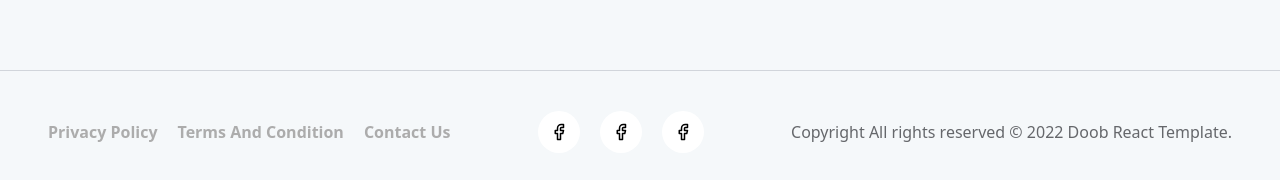
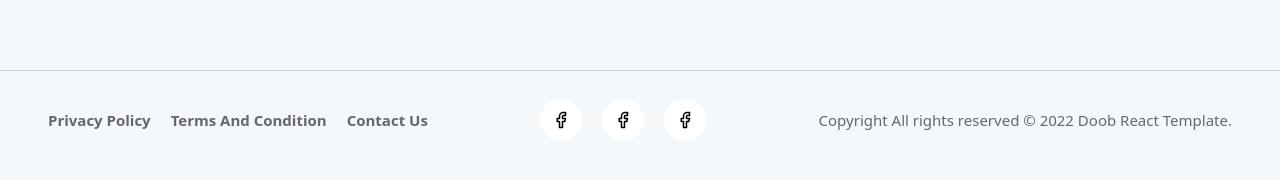
Before and after one commit to Rayhan-abdullha/client-porfolio, a React (Vite) app: page / in a window 1280 px wide. Shown: the part 5445-5625 px from the top of the page. Built offline with nearby package versions, Linux system fonts and the light colour scheme.

Commit message:
footer menulist hover css added

```diff
--- a/src/components/ContactMe.tsx
+++ b/src/components/ContactMe.tsx
@@ -13,7 +13,7 @@ const ContactMe = () => {
                 <form className='md:w-1/2 flex flex-col gap-5 mt-10 md:mt-0'>
                     {
                         contactForm.map(item => (
-                            item.type === 'textarea' ? <textarea className={`rounded-xl border p-5 outline-none ${isDarkMode ? 'bg-[#060606] text-[#acacac] border border-[hsla(0,0%,100%,0.1)]' : 'border border-[#aaaaaa] bg-[#f5f8fa]'}`} name='text' placeholder='Enter your message'></textarea> : <input key={item.id} className={`rounded-xl border p-5 outline-none ${isDarkMode ? 'bg-[#060606] text-[#acacac] border border-[hsla(0,0%,100%,0.1)]' : 'border border-[#aaaaaa] bg-[#f5f8fa]'}`} type={item.type} placeholder={item.label} />
+                            item.type === 'textarea' ? <textarea className={`bg-transparent rounded-xl border p-5 outline-none ${isDarkMode ? 'bg-[#060606] text-[#acacac] border border-[hsla(0,0%,100%,0.1)]' : 'border border-[#aaaaaa] bg-[#f5f8fa]'}`} name='text' placeholder='Enter your message'></textarea> : <input key={item.id} className={`bg-transparent rounded-xl border p-5 outline-none ${isDarkMode ? 'bg-[#060606] text-[#acacac] border border-[hsla(0,0%,100%,0.1)]' : 'border border-[#aaaaaa] bg-[#f5f8fa]'}`} type={item.type} placeholder={item.label} />
                         ))
                     }
                     <button className='rounded-md py-3 px-5 font-medium text-white text-lg bg-gradient-to-r from-blue-500 via-purple-500 to-pink-500 hover:from-pink-500 hover:via-red-500 hover:to-yellow-500 w-[200px] transition duration-300 ease-in-out' type='submit'>Submit</button>
--- a/src/components/Footer.tsx
+++ b/src/components/Footer.tsx
@@ -5,12 +5,12 @@ import { useTheme } from "../context/ThemeContext"
 const Footer = () => {
     const { isDarkMode } = useTheme()
     return (
-        <div className={`flex py-10 border-t ${isDarkMode ? 'border-gray-500 bg-[#0F0F11]' : 'border-gray-300'}`}>
+        <div className={`flex py-7 border-t ${isDarkMode ? 'border-gray-500 bg-[#0F0F11]' : 'border-gray-300 bg-[#f5f8fa]'}`}>
             <div className="container mx-auto px-5 sm:px-12 flex flex-col gap-5 md:gap-2 md:flex-row items-center md:justify-between">
                 <ul className="flex gap-5">
                     {
                         footerInfo.menu.map((item: { id: number, item: string }) => (
-                            <li key={item.id}><Link className={`${isDarkMode ? 'text-[#acacac]' : 'text-[#6c6c6c]'} text-[#acacac] text-[16px] font-semibold`} to="/">{item.item}</Link></li>
+                            <li className="relative" key={item.id}><Link className={`hover-a relative ${isDarkMode ? 'text-[#acacac]' : 'text-[#65676b]'} hover:text-[#059dff] text-[15px] font-semibold transition-color duration-300 ease-in-out before:absolute before:bottom-0 before:left-0 before:w-0 before:h-[2px] before:bg-[#059dff] before:transition-width before:duration-300 before:ease-in-out hover:before:w-full group-hover:before:w-full`} to="/">{item.item}</Link></li>
                         ))
                     }
                 </ul>
@@ -18,14 +18,14 @@ const Footer = () => {
                     <ul className="flex gap-5">
                         {
                             contactMe.socialLinks.map((item: { id: number, url: string }) => (
-                                <li key={item.id} className={`${isDarkMode ? 'bg-[#2e2e2e]' : 'bg-white'} hover:text-white rounded-full p-3 cursor-pointer hover:bg-[#1BA1F2] transition duration-300 ease-in-out`}>
+                                <li key={item.id} className={`${isDarkMode ? 'bg-[#2e2e2e]' : 'bg-white'} hover:text-white rounded-full p-3 cursor-pointer hover:bg-[#1BA1F2] transition-color duration-500 ease-in-out`}>
                                     <svg xmlns="http://www.w3.org/2000/svg" width="18" height="18" viewBox="0 0 24 24" fill="none" stroke="currentColor" strokeWidth="2" strokeLinecap="round" strokeLinejoin="round" className={`${isDarkMode ? 'text-white' : 'text-black'} w-[18px] rounded-full] feather feather-facebook`}><path d="M18 2h-3a5 5 0 0 0-5 5v3H7v4h3v8h4v-8h3l1-4h-4V7a1 1 0 0 1 1-1h3z"></path></svg>
                                 </li>
                             ))
                         }
                     </ul>
                 </div>
-                <p className={`${isDarkMode ? 'text-[#acacac]' : 'text-[#65676b]'} text-[16px]`}>{footerInfo.copyright}</p></div>
+                <p className={`${isDarkMode ? 'text-[#acacac]' : 'text-[#65676b]'} text-[15px]`}>{footerInfo.copyright}</p></div>
         </div >
     )
 }
```
